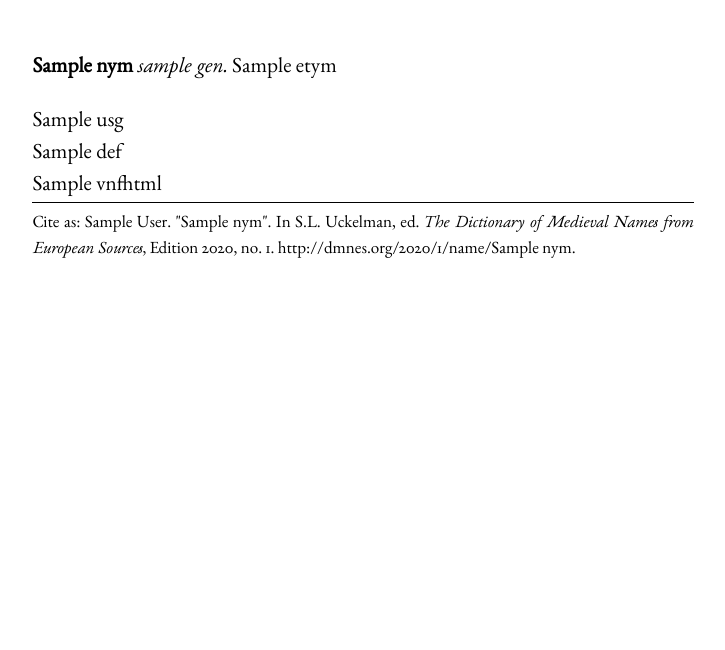
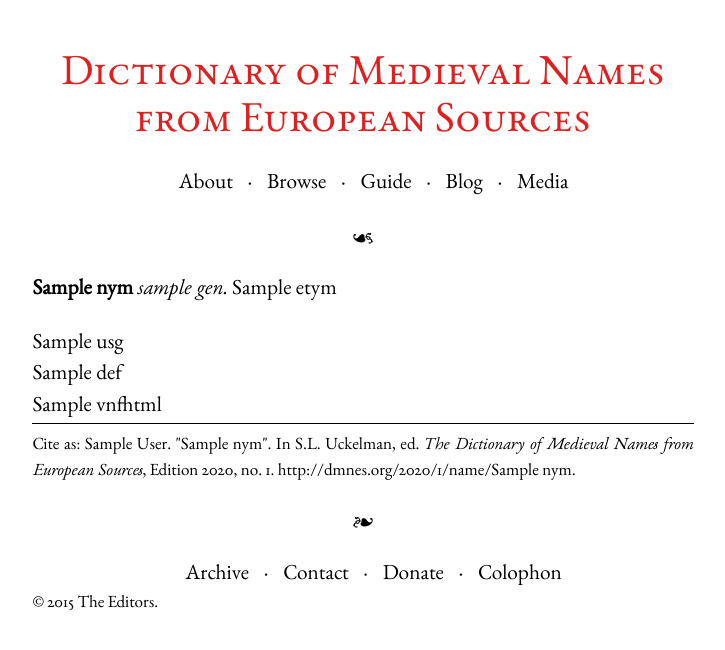
Before and after one commit to uckelman/dmnes-site, a Python web app: template templates/cnf.html in a window 1280 px wide. Shown: the top 650 px of the page, without its empty margins (277-1002 px from the left). Run offline with Jinja, Linux system fonts and the light colour scheme; the template is opened without the code that fills it: most values are stand-ins (such as "Sample title", 1, 10 or a date in 2020).

Commit message:
Added site header and footer.

```diff
--- a/static/style.css
+++ b/static/style.css
@@ -1,5 +1,5 @@
 body {
-  margin: 6ex auto;
+  margin: 0 auto 4ex auto;
   max-width: 31em;
 
   text-align: justify;
@@ -34,6 +34,150 @@ body {
   -webkit-font-feature-settings: "calt";
 }
 
+a {
+  color: black;
+  text-decoration: none;
+}
+
+a:hover, a:focus {
+  color: #23527C;
+  text-decoration: underline;
+}
+
+#site_title {
+  color: #df2020;
+  font-weight: normal;
+/*  font-size: 2.5em; */
+  line-height: 1.1;
+  text-align: center;
+
+  font-size: 2em;
+  font-feature-settings: "smcp";
+  -moz-font-feature-settings: "smcp";
+  -ms-font-feature-settings: "smcp";
+  -o-font-feature-settings: "smcp";
+  -webkit-font-feature-settings: "smcp";
+
+  margin-top: 3ex;
+}
+
+#site_title a {
+  color: #df2020;
+  text-decoration: none;
+}
+
+#head_nav {
+  text-align: center;
+}
+
+#head_nav ul.mhlist li:before {
+  margin: 0 0.5em;
+}
+
+#copyright {
+  font-size: 0.8em;
+  float: left;
+}
+
+#foot_nav {
+  text-align: center;
+}
+
+#foot_nav ul.mhlist {
+  display: inline;
+}
+
+#foot_nav ul.mhlist li:before {
+  margin: 0 0.5em;
+}
+
+.aldus {
+  text-align: center;
+  margin: 1em auto;
+}
+
+#flashes {
+  color: white;
+  background-color: black;
+  padding: 5pt 10pt;
+  border-radius: 0 0 5pt 5pt;
+}
+
+.closebutton {
+  float: right;
+
+	-moz-box-shadow:inset 0px 1px 0px 0px #ffffff;
+	-webkit-box-shadow:inset 0px 1px 0px 0px #ffffff;
+	box-shadow:inset 0px 1px 0px 0px #ffffff;
+	background:-webkit-gradient( linear, left top, left bottom, color-stop(0.05, #ededed), color-stop(1, #dfdfdf) );
+	background:-moz-linear-gradient( center top, #ededed 5%, #dfdfdf 100% );
+	filter:progid:DXImageTransform.Microsoft.gradient(startColorstr='#ededed', endColorstr='#dfdfdf');
+	background-color:#ededed;
+	-webkit-border-top-left-radius:20px;
+	-moz-border-radius-topleft:20px;
+	border-top-left-radius:20px;
+	-webkit-border-top-right-radius:20px;
+	-moz-border-radius-topright:20px;
+	border-top-right-radius:20px;
+	-webkit-border-bottom-right-radius:20px;
+	-moz-border-radius-bottomright:20px;
+	border-bottom-right-radius:20px;
+	-webkit-border-bottom-left-radius:20px;
+	-moz-border-radius-bottomleft:20px;
+	border-bottom-left-radius:20px;
+	text-indent:0.24px;
+	border:1px solid #dcdcdc;
+	display:inline-block;
+	color:#777777;
+	font-family:Arial;
+	font-size:15px;
+	font-weight:bold;
+	font-style:normal;
+	height:20px;
+	line-height:20px;
+	width:20px;
+	text-decoration:none;
+	text-align:center;
+	text-shadow:1px 1px 0px #ffffff;
+}
+
+.closebutton:hover {
+	background:-webkit-gradient( linear, left top, left bottom, color-stop(0.05, #dfdfdf), color-stop(1, #ededed) );
+	background:-moz-linear-gradient( center top, #dfdfdf 5%, #ededed 100% );
+	filter:progid:DXImageTransform.Microsoft.gradient(startColorstr='#dfdfdf', endColorstr='#ededed');
+	background-color:#dfdfdf;
+}
+
+.closebutton:active {
+	position: relative;
+	top: 1px;
+}
+
+
+/*
+ *  Mid-dot separated horizontal unnumbered list
+ */
+
+ul.mhlist {
+  padding: 0;
+}
+
+ul.mhlist li {
+  display: inline;
+}
+
+ul.mhlist li:before {
+  content: ' · ';
+}
+
+ul.mhlist li:first-child:before {
+  content: '';
+}
+
+/*
+ * CNF, VNF, bib display
+ */
+
 .nym {
   font-weight: bold;
 }
@@ -48,16 +192,6 @@ body {
 
 .dim {
   font-size: 0.875em;
-}
-
-a {
-  color: black;
-  text-decoration: none;
-}
-
-a:hover, a:focus {
-  color: #23527C;
-  text-decoration: underline;
 }
 
 .bib_key {
@@ -75,37 +209,37 @@ dd {
 /*  margin-left: 1.5em; */
 }
 
+#citeme {
+  font-size: 0.8em;
+  border-top: 1pt solid;
+  padding-top: 0.5em;
+}
+
+#citeme > cite {
+  font-style: normal;
+}
+
+/*
+ *  CNF index
+ */
+
 .index_nav {
   text-align: center;
   letter-spacing: -0.25pt;
-}
-
-.index_nav ul {
-  padding: 0;
-}
-
-.index_nav ul li {
-  display: inline;
-}
-
-.index_nav ul li:before {
-  content: ' · ';
-}
-
-.index_nav ul li:first-child:before {
-  content: '';
 }
 
 p.index_letter {
   clear: both;
   margin: 1.5em auto;
   overflow: auto;
+
+/*  -moz-column-count: 5; */
 }
 
 p.index_letter:first-letter {
   float: left;
   font-size: 3.4em;
-  color: red;
+  color: #df2020;
   margin: 0.055em 7.5pt 0 0;
 }
 
@@ -114,19 +248,4 @@ a.letter_anchor {
   top: -1em;
 }
 
-// p.index::first-letter { initial-letter: 2 2; }
-
-.aldus {
-  text-align: center;
-  margin: 1em auto;
-}
-
-.citeme {
-  font-size: 0.8em;
-  border-top: 1pt solid;
-  padding-top: 0.5em;
-}
-
-.citeme > cite {
-  font-style: normal;
-}
+/* p.index::first-letter { initial-letter: 2 2; } */
--- a/templates/base.html
+++ b/templates/base.html
@@ -12,7 +12,8 @@
 <body>
   {% with messages = get_flashed_messages(with_categories=true) %}
     {% if messages %}
-      <div class="flashes">
+      <div id="flashes">
+        <div class="closebutton">×</div>
       {% for category, message in messages %}
         {% if category == 'error' %}
           <div class="error"><strong>Error:</strong> {{ message }}</div>
@@ -23,7 +24,40 @@
       </div>
     {% endif %}
   {% endwith %}
-  {% block nav %}{% endblock %}
+
+  {% block header %}
+  <header>
+    <div id="site_title"><a href="/">Dictionary of Medieval Names from European Sources</a></div>
+
+    <nav id="head_nav">
+      <ul class="mhlist">
+        <li><a href="/about.html">About</a></li>
+        <li><a href="{{ url_for('cnf_index') }}">Browse</a></li>
+        <li><a href="/guide.html">Guide</a></li>
+        <li><a href="http://dmnes.wordpress.com">Blog</a></li>
+        <li><a href="/media.html">Media</a></li>
+      </ul>
+    </nav>
+
+    <div class="aldus">☙</div>
+  </header>
+  {% endblock %}
+
   {% block content %}{% endblock %}
+
+  {% block footer %}
+  <footer>
+    <div class="aldus">❧</div>
+    <nav id="foot_nav">
+      <ul class="mhlist">
+        <li><a href="">Archive</a></li>
+        <li><a href="">Contact</a></li>
+        <li><a href="">Donate</a></li>
+        <li><a href="">Colophon</a></li>
+      </ul>
+    </nav>
+    <div id="copyright">© 2015 <a href="/about.html#masthead">The Editors</a>.</div>
+  </footer>
+  {% endblock %}
 </body>
 </html>
--- a/templates/cnf.html
+++ b/templates/cnf.html
@@ -23,6 +23,6 @@
 {{ vnfhtml|safe }}
 {% endif %}
 
-<div class="citeme">{%if preview %}Preview. <b>DO NOT</b> cite{% else %}Cite{% endif %} as: <cite>{{ authors }}. "{{ cnf['nym'] }}". In S.L. Uckelman, ed. <i>The Dictionary of Medieval Names from European Sources</i>, Edition {{ year }}, no. {{ number }}. http://dmnes.org/{{ year }}/{{ number }}/name/{{ cnf['nym'] }}.</cite></div>
+<div id="citeme">{%if preview %}Preview. <b>DO NOT</b> cite{% else %}Cite{% endif %} as: <cite>{{ authors }}. "{{ cnf['nym'] }}". In S.L. Uckelman, ed. <i>The Dictionary of Medieval Names from European Sources</i>, Edition {{ year }}, no. {{ number }}. http://dmnes.org/{{ year }}/{{ number }}/name/{{ cnf['nym'] }}.</cite></div>
 
 {% endblock %}
--- a/templates/cnf_index.html
+++ b/templates/cnf_index.html
@@ -4,7 +4,7 @@
 
 {% macro index_nav(index) %}
 <nav class="index_nav">
-  <ul>
+  <ul class="mhlist">
 {% for i in index -%}
     <li><a href="#{{ i[0] }}">{{ i[0] }}</a></li>
 {% endfor %}
```
